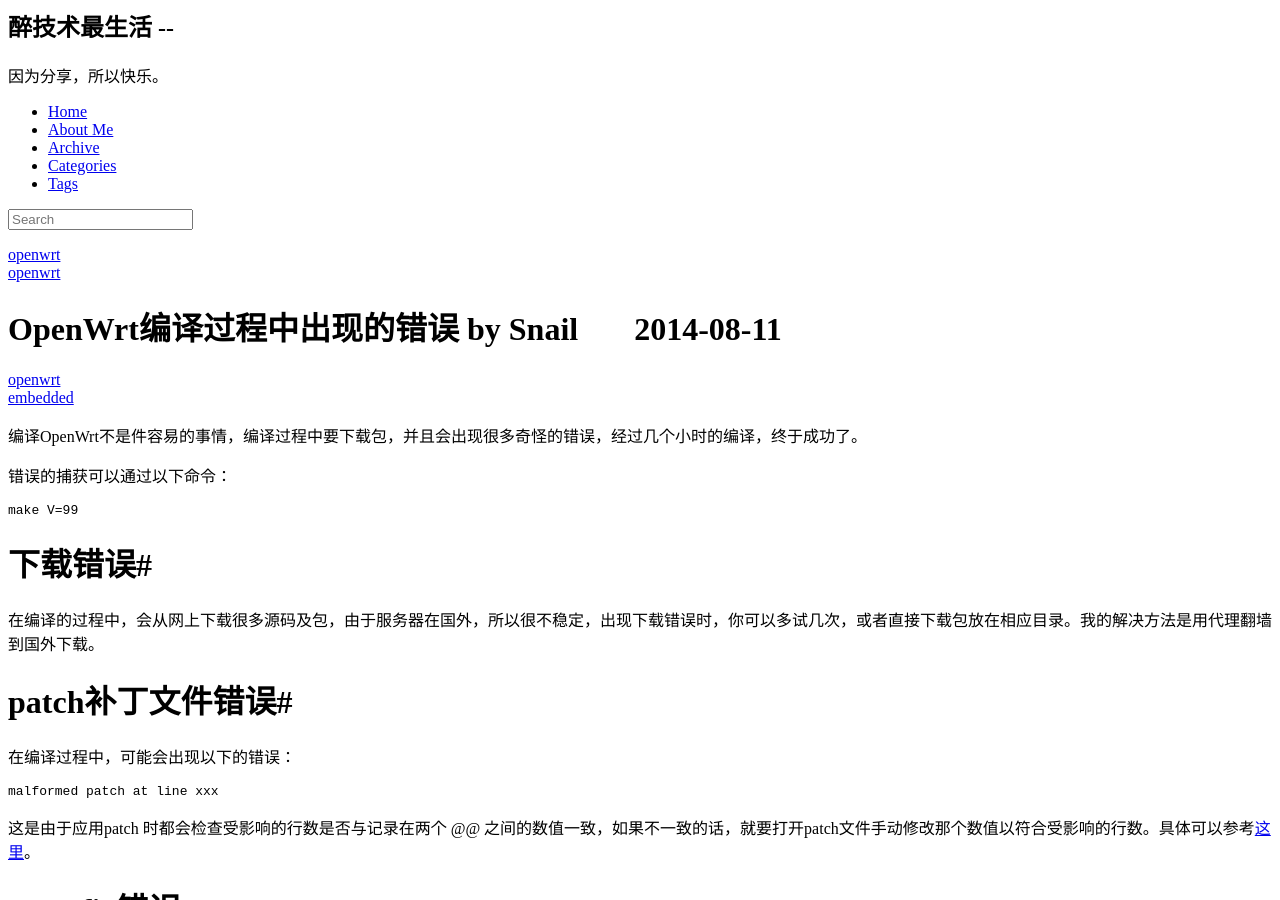
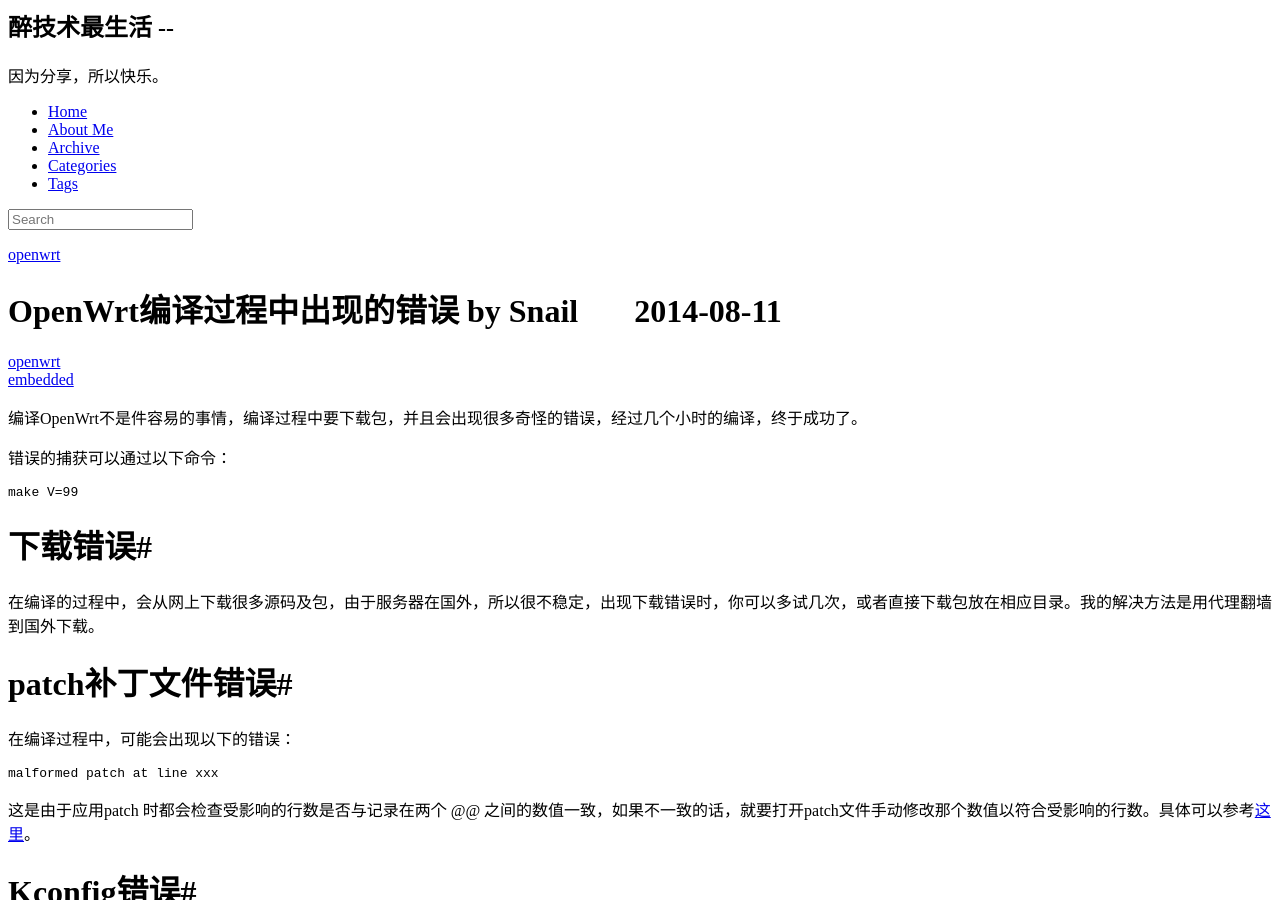
Before and after one commit to DutZMZ/Zuijishu, a Jekyll site: the page built from _posts/2014-8-11-error_on_compiling_openwrt.md, in a window 1280 px wide and 900 px high. Built offline with Jekyll 4.4.1, drawn with Linux system fonts in a browser that asks for light colours; nearby versions of some CDN libraries; library files that are not in the unit come from our copies.

Commit message:
Update category.html

```diff
--- a/_includes/themes/Snail/category.html
+++ b/_includes/themes/Snail/category.html
@@ -7,13 +7,3 @@
 	{{ category[0] }}</a>
 {% endif %}
 </div>
-
-<div class="journal-cat-box">
-{% if category[0] == null %}
-<a href="{{ BASE_PATH }}{{ site.JB.categories_path }}#{{ category }}-ref" title="{{ category }}">
-	{{ category }}</a>
-{% else %}
-<a href="{{ BASE_PATH }}{{ site.JB.categories_path }}#{{ category[0] }}-ref" title="{{ category[0] }}">
-	{{ category[0] }}</a>
-{% endif %}
-</div>
```
